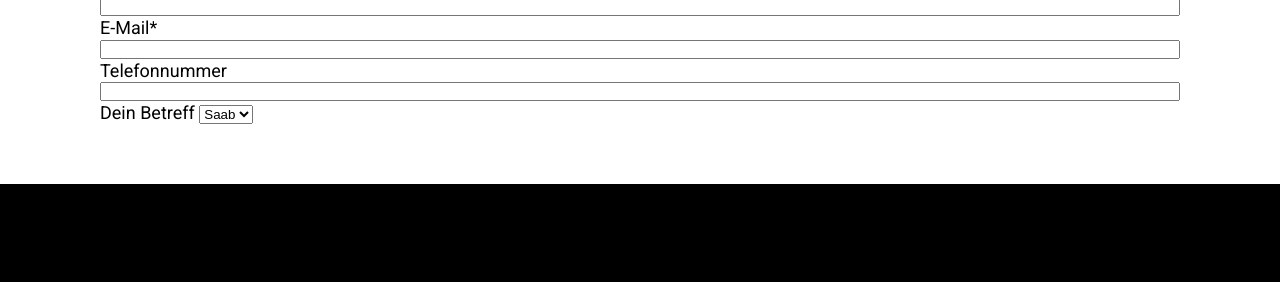
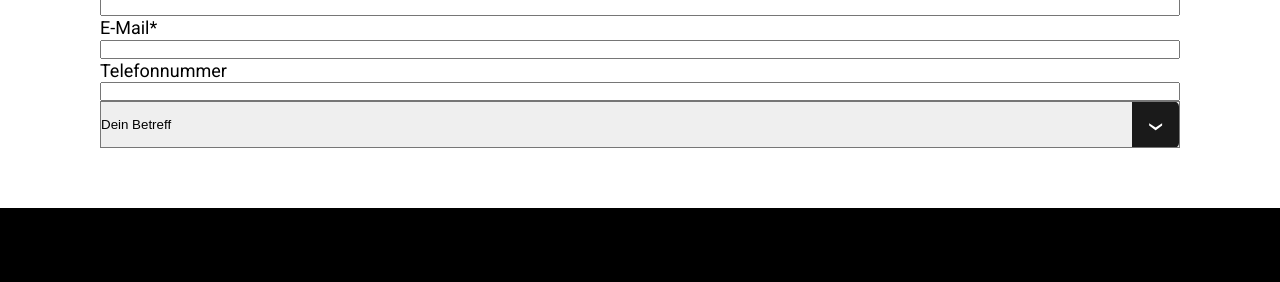
Before and after one commit to webdevmission/jopi-cafe-project, a website built with Vite: page src/kontakt/index.html in a window 1280 px wide. Shown: the part 379-661 px from the top of the page. Built offline with nearby package versions, Linux system fonts and the light colour scheme; a web font is replaced by a local one.

Commit message:
contact_main
modify select and work on other inputs

```diff
--- a/src/css/main.css
+++ b/src/css/main.css
@@ -909,6 +909,16 @@
 
 /* using the css classes of codeline ~(483-#)  */
 
+.contact__select {
+  height: 47px;
+  border-radius: ;
+  appearance: none;
+  background-image: url(../images/icons-svg/right-arrow.svg);
+  background-repeat: no-repeat;
+  background-position: right;
+  background-size: 47px;
+}
+
 /* ||||||||||||||||||||||||||||||||||||||||||||||||||||||||||||||||||||||||||||||||||||||||||||||||||||||||||||||||||||||||||||||||| */
 /* ||| legal-info |||||||||||||||||||||||||||||||||||||||||||||||||||||||||||||||||||||||||||||||||||||||||||||||||||||||||||||| */
 /* ||| legal-info |||||||||||||||||||||||||||||||||||||||||||||||||||||||||||||||||||||||||||||||||||||||||||||||||||||||||||||| */
--- a/src/kontakt/index.html
+++ b/src/kontakt/index.html
@@ -85,8 +85,15 @@
           name="user-phone-number"
           id="phone-number"
         />
-        <label for="your-topic">Dein Betreff</label>
-        <select name="your-topic" id="your-topic">
+        <label for="your-topic"></label>
+        <select
+          class="contact__input contact__select"
+          name="your-topic"
+          id="your-topic"
+        >
+          <option value="your-topic" disabled selected hidden>
+            Dein Betreff
+          </option>
           <option value="saab">Saab</option>
           <option value="fiat">Fiat</option>
           <option value="audi">Audi</option>
@@ -128,8 +135,9 @@
 
           <div class="footer__subpages footer__elements">
             <a class="footer__a" href="../das-cafe/index.html">Café</a>
-            <a class="footer__a" href="#">Shop</a>
+            <a class="footer__a" href="../#">Shop</a>
             <a class="footer__a" href="../die-herkunft/index.html">Herkunft</a>
+            <a class="footer__a" href="index.html">Kontakt</a>
           </div>
         </div>
       </div>
--- a/src/wednesday-questions/index.html
+++ b/src/readme/questions.txt
@@ -1,4 +1,4 @@
-<!--
+Questions for wednesday-session:
 
 --Wie funktioniert BEM, es gibt irgendwie mehrere Ansätze? Montagssession dafür?
 
@@ -17,4 +17,3 @@
 --homepage: Gibt es eine Bookmark-Möglichkeit in HTML/CSS/JS usw.?
 
 --css/html doppelte Klassen in unterschiedlichen Files. Was passiert bei yarn build?
--->
--- a/src/team-guide-lines/index.html
+++ b/src/readme/team-guide-lines.txt
@@ -1,4 +1,4 @@
-<!--
+
 
     Kommentar Überschriften mit |||| ||| || | angeben
 
@@ -9,4 +9,3 @@
     CSS-Klassen: Alleinstehende Blockelemente nach BEM werden häufig als globale Klassen eingesetzt.
     Bsp.: Button, Nav, Shopping basket, footer,...
     die Nutzung eines alleinstehendem Blockelement wird durch einen Kommentar an der entsprechend genutzten Stelle im CSS erkenntlich gemacht
- -->
```
Also changed, not shown: src/das-cafe/index.html (+2 -2 lines), src/die-herkunft/index.html (+2 -2 lines), src/impressum/index.html (+4 -4 lines), src/images/icons-svg/right-arrow.svg (added).
